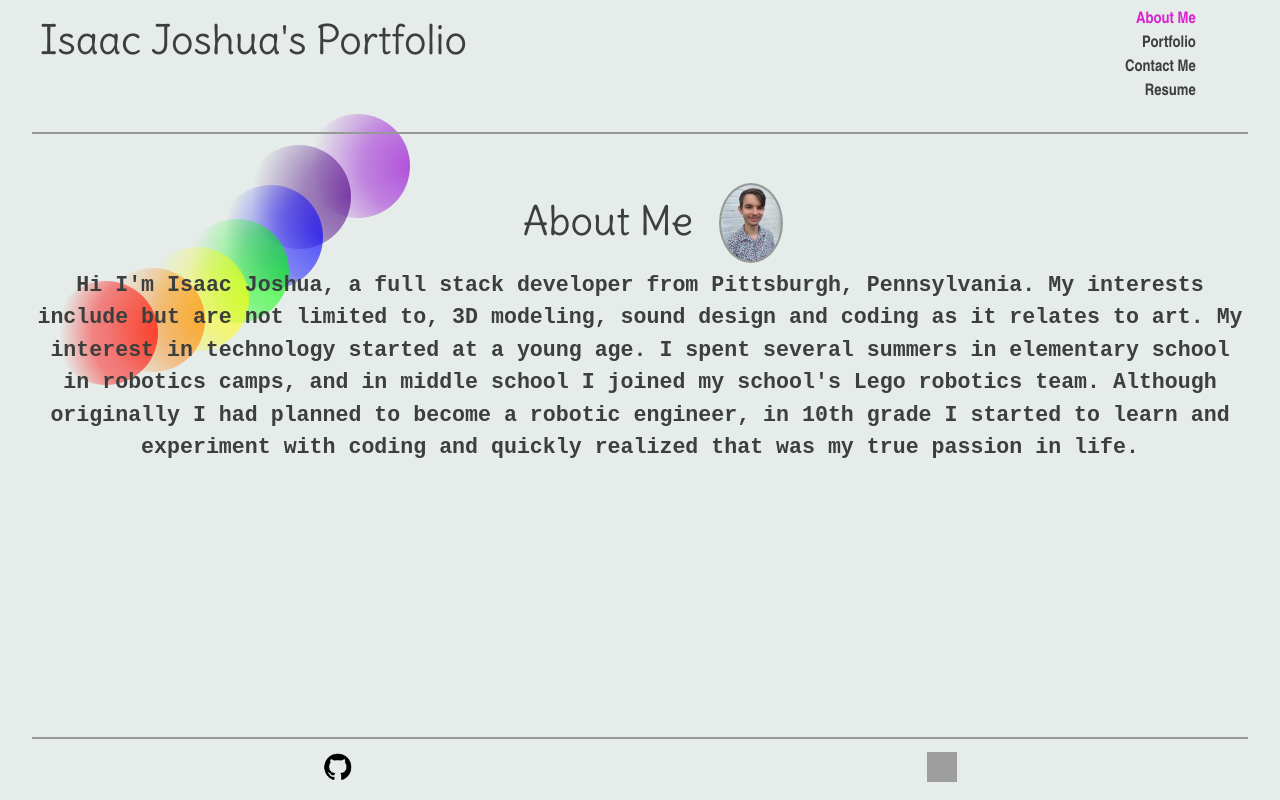
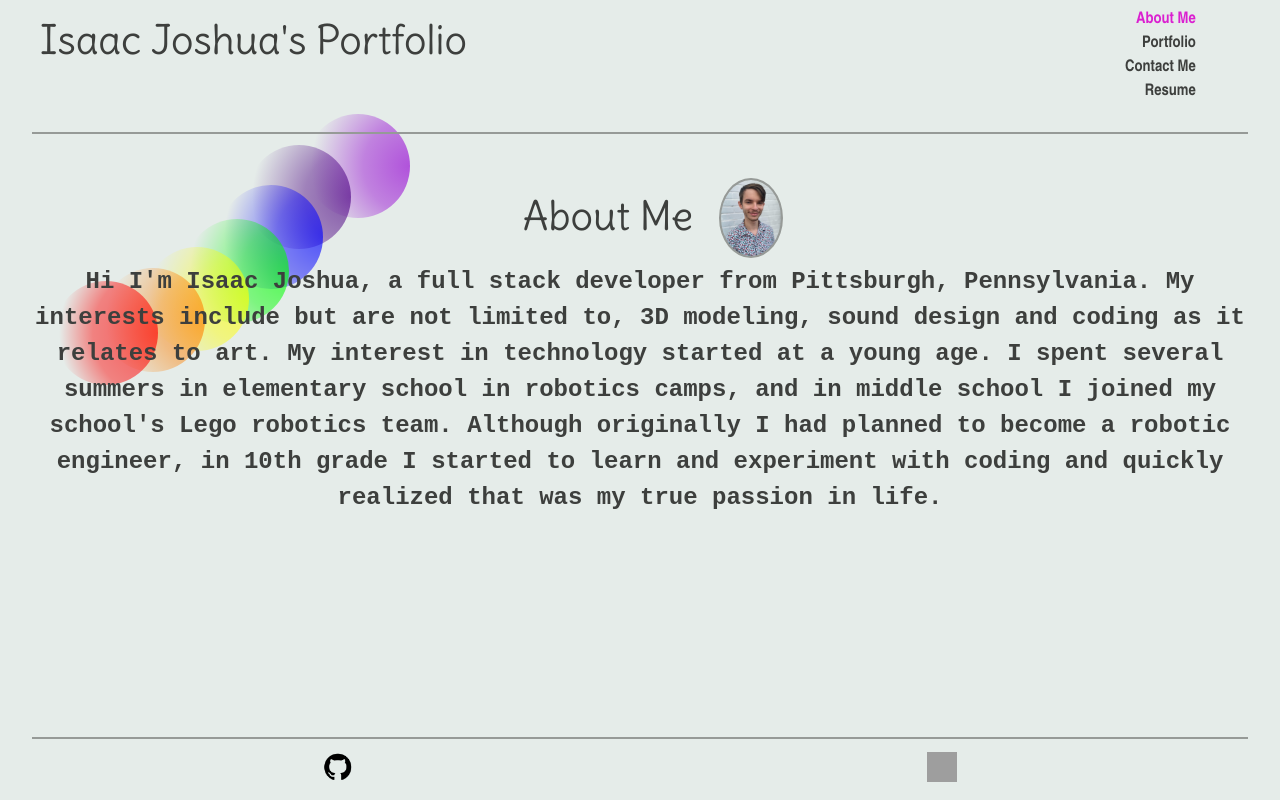
Before and after one commit to IsaacJCarnes/ij-portfolio, a React (Create React App) app: page / in a window 1280 px wide. Both pictures are taken after a click on the element "Isaac Joshua's Portfolio". Built offline with nearby package versions, Linux system fonts and the light colour scheme; grey boxes are pictures that could not be loaded.

Commit message:
Made font bigger on about page

```diff
--- a/src/pages/AboutMe/About.css
+++ b/src/pages/AboutMe/About.css
@@ -4,7 +4,7 @@
   justify-content: flex-start;
   align-items: center;
   height: 65vh;
-  margin: 5px;
+  margin: 0px;
 }
 
 .AboutContainer h3 {
@@ -48,6 +48,6 @@
       height: 10vmin;
     }
     .AboutContainer p{
-        font-size: 2.7vmin;
+        font-size: 3vmin;
     }
 }
```
